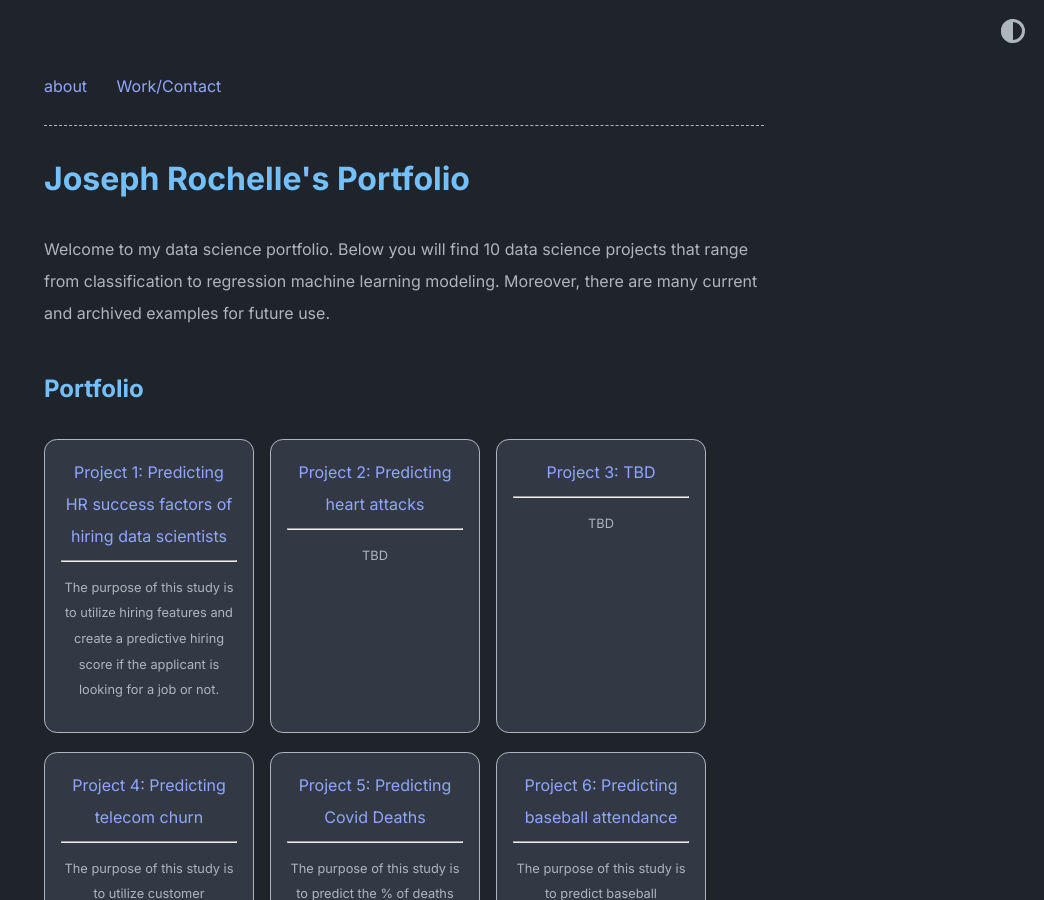
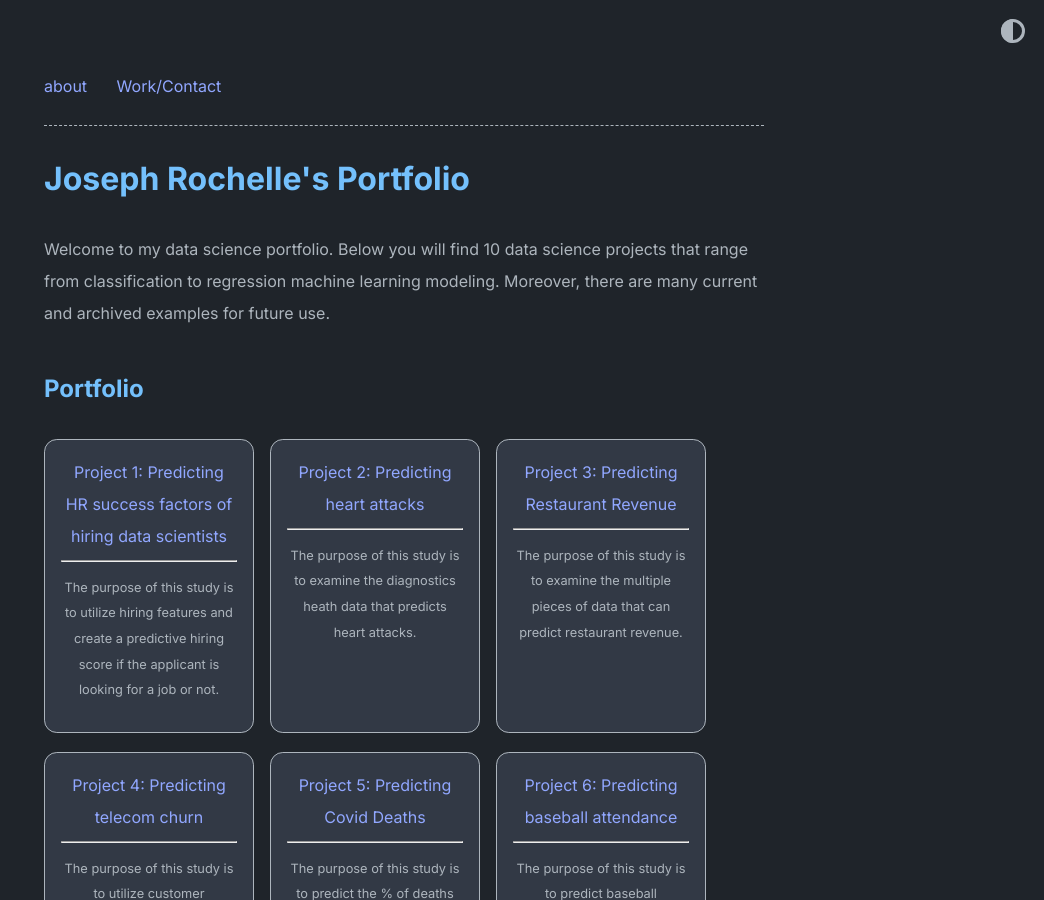
Before and after one commit to Josef9154/JRochelle_Portfolio, a Jekyll site: the page built from index.md, in a window 1280 px wide and 900 px high. Shown: the whole window, without its empty margins (236-1280 px from the left). Built offline with Jekyll 4.4.1, drawn with Linux system fonts in a browser that asks for light colours.

Commit message:
Update home.yml

```diff
--- a/_data/home.yml
+++ b/_data/home.yml
@@ -11,11 +11,14 @@ project_entries:
       The purpose of this study is to utilize hiring features and create a
       predictive hiring score if the applicant is looking for a job or not.
   - title: 'Project 2: Predicting heart attacks'
-    url: TBD
-    desc: TBD
-  - title: 'Project 3: TBD'
-    url: TBD
-    desc: TBD
+    url: >-
+      https://github.com/Josef9154/Portfolio-Examples/blob/main/Project%202-%20Predicting%20Heart%20Attacks.ipynb
+    desc: >-
+      The purpose of this study is to examine the diagnostics heath data that predicts heart attacks.
+  - title: 'Project 3: Predicting Restaurant Revenue'
+    url: >-
+      https://github.com/Josef9154/Portfolio-Examples/blob/main/Project%203-%20Predicting%20Restaurant%20Revenue.ipynb
+    desc: The purpose of this study is to examine the multiple pieces of data that can predict restaurant revenue.
   - title: 'Project 4: Predicting telecom churn'
     url: >-
       https://github.com/Josef9154/Portfolio-Examples/blob/main/Project%204-%20Predicting%20telecom%20churn.ipynb
```
